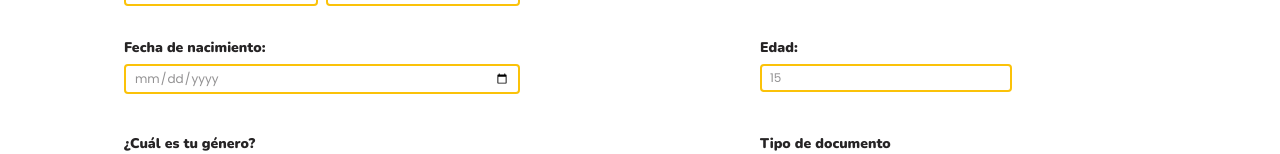
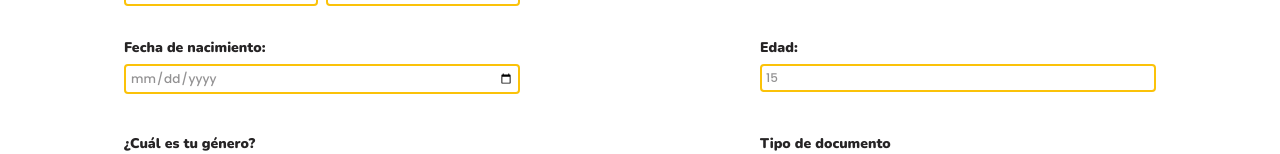
Before and after one commit to programateacademy/PROGRAMATE-SCHOOL-FRONT, a React (Vite) app: page /Student in a window 1280 px wide. Shown: the part 404-558 px from the top of the page. Built offline with nearby package versions, Linux system fonts and the light colour scheme.

Commit message:
Final design details in the form

```diff
--- a/src/components/Form/Student.jsx
+++ b/src/components/Form/Student.jsx
@@ -156,7 +156,7 @@ const Student = () => {
                             onBlur={handleBlur}
                             id='birthdate'
                             type="date"
-                            className={errors.birthdate && touched.birthdate ? 'px-2 py-1 rounded border-2 border-red text-dark/50 text-xs font-Poppins' : 'px-2 py-1 rounded border-2 border-yellow text-dark/50 text-xs font-Poppins'}>
+                            className={errors.birthdate && touched.birthdate ? 'w-full px-2 py-1 rounded border-2 border-red text-dark/50 text-xs font-Poppins' : 'w-full p-1 bg-light rounded border-2 border-yellow text-dark/50 text-xs font-Poppins font-medium'}>
                         </input>
                         {errors.birthdate && touched.birthdate && <p className="text-center font-Nunito text-red text-sm">{errors.birthdate}</p>}
                     </div>
@@ -172,7 +172,7 @@ const Student = () => {
                             onBlur={handleBlur}
                             type='number'
                             placeholder='00'
-                            className={errors.agePerson && touched.agePerson ? 'w-full p-1 bg-light rounded border-2 border-red text-dark/50 text-xs font-Poppins font-medium' : 'px-2 py-1 rounded border-2 border-yellow text-dark/50 text-xs font-Poppins'}></input>
+                            className={errors.agePerson && touched.agePerson ? 'w-full px-2 py-1 rounded border-2 border-red text-dark/50 text-xs font-Poppins' : 'w-full p-1 bg-light rounded border-2 border-yellow text-dark/50 text-xs font-Poppins font-medium'}></input>
                         {errors.agePerson && touched.agePerson && <p className='text-red text-xs font-Poppins'>{errors.agePerson}</p>}
                     </div>
 
```
